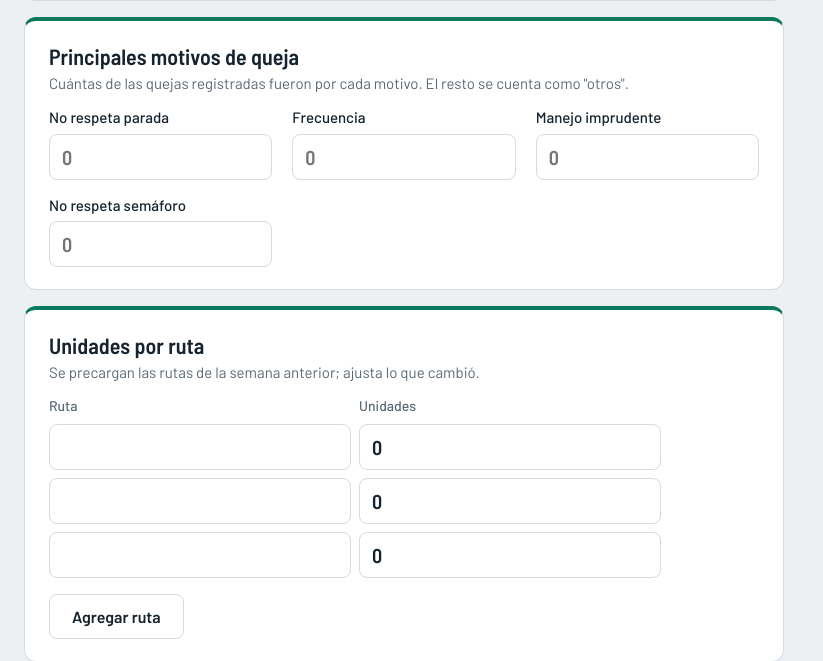
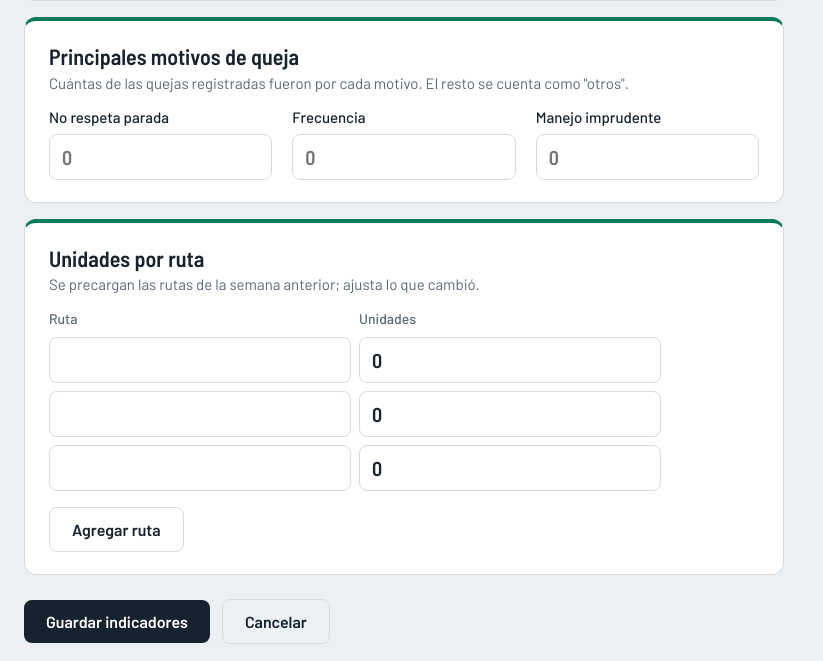
Before and after one commit to nahum0027/indicadores, a Django app: page /capturar/operaciones/ in a window 1280 px wide. Shown: the part 1100-1761 px from the top of the page, without its empty margins (0-823 px from the left). Run offline with Django 5.2, Linux system fonts and the light colour scheme; the visitor is signed in with stand-in values (Sample User, id 1); data that the repository does not hold is empty.

Commit message:
Quitar queja de semáforo

```diff
--- a/core/forms.py
+++ b/core/forms.py
@@ -29,7 +29,7 @@
         ("Personal que se subió a rutas", "", ["sup_rutas", "coord_rutas", "aux_rutas"]),
         ("Call Center", "", ["cc_recibidas", "cc_atendidas", "cc_quejas"]),
         ("Principales motivos de queja", "Cuántas de las quejas registradas fueron por cada motivo. El resto se cuenta como \"otros\".",
-         ["q_parada", "q_frecuencia", "q_imprudente", "q_semaforo"]),
+         ["q_parada", "q_frecuencia", "q_imprudente"]),
     ]
 
     class Meta(ReporteForm.Meta):
@@ -37,7 +37,7 @@
 
     def clean(self):
         datos = super().clean()
-        motivos = sum(datos.get(c) or 0 for c in ("q_parada", "q_frecuencia", "q_imprudente", "q_semaforo"))
+        motivos = sum(datos.get(c) or 0 for c in ("q_parada", "q_frecuencia", "q_imprudente"))
         total = datos.get("cc_quejas") or 0
         if motivos > total:
             self.add_error("cc_quejas", f"La suma de los motivos ({motivos}) no puede ser mayor que el total de quejas.")
--- a/core/management/commands/datos_demo.py
+++ b/core/management/commands/datos_demo.py
@@ -33,7 +33,7 @@
                 unidades_disponibles=disp, unidades_plan=r.randint(165, 172), litros=litros,
                 sup_rutas=r.randint(4, 12), coord_rutas=r.randint(1, 5), aux_rutas=r.randint(6, 18),
                 cc_recibidas=(rec := r.randint(380, 470)), cc_atendidas=int(rec * r.uniform(.86, .97)), cc_quejas=(qq := r.randint(8, 30)), q_parada=(q1 := r.randint(0, qq // 3)), q_frecuencia=(q2 := r.randint(0, qq // 3)),
-                q_imprudente=(q3 := r.randint(0, (qq - q1 - q2) // 2)), q_semaforo=r.randint(0, qq - q1 - q2 - q3),
+                q_imprudente=r.randint(0, (qq - q1 - q2) // 2),
                 tarde=(i == 3)))
             op.rutas.all().delete()
             restantes = disp
--- a/core/models.py
+++ b/core/models.py
@@ -42,7 +42,6 @@
     q_parada = entero("No respeta parada")
     q_frecuencia = entero("Frecuencia")
     q_imprudente = entero("Manejo imprudente")
-    q_semaforo = entero("No respeta semáforo")
 
     class Meta(ReporteBase.Meta):
         verbose_name = "reporte de Operaciones"
@@ -54,7 +53,7 @@
 
     @property
     def quejas_otras(self):
-        return max(self.cc_quejas - (self.q_parada + self.q_frecuencia + self.q_imprudente + self.q_semaforo), 0)
+        return max(self.cc_quejas - (self.q_parada + self.q_frecuencia + self.q_imprudente), 0)
 
     @property
     def cc_atencion(self):
--- a/core/templates/core/dashboard.html
+++ b/core/templates/core/dashboard.html
@@ -209,8 +209,8 @@
     const q = o.quejas_motivos;
     if (!q) vacio("op-quejas");
     else if (q.every(v => !v)) vacio("op-quejas", "Sin quejas esta semana");
-    else barras("op-quejas", ["No respeta parada", "Frecuencia", "Manejo imprudente", "No respeta semáforo", "Otros"],
-                [{label: "Quejas", data: q, backgroundColor: [C.rojo, C.jur, C.negro, C.amarillo, C.gris]}],
+    else barras("op-quejas", ["No respeta parada", "Frecuencia", "Manejo imprudente", "Otros"],
+                [{label: "Quejas", data: q, backgroundColor: [C.rojo, C.jur, C.negro, C.gris]}],
                 {indexAxis: "y", plugins: {legend: {display: false}}, scales: {x: {beginAtZero: true, ticks: {precision: 0}}}});
   },
   administracion() {
--- a/core/views.py
+++ b/core/views.py
@@ -210,7 +210,7 @@
             "cc_recibidas": _serie(op_s, "cc_recibidas"),
             "cc_atendidas": _serie(op_s, "cc_atendidas"),
             "cc_quejas": _serie(op_s, "cc_quejas"),
-            "quejas_motivos": _actual(op, ["q_parada", "q_frecuencia", "q_imprudente", "q_semaforo", "quejas_otras"]),
+            "quejas_motivos": _actual(op, ["q_parada", "q_frecuencia", "q_imprudente", "quejas_otras"]),
             "rutas": {"labels": [r.ruta for r in op.rutas.all()], "data": [r.unidades for r in op.rutas.all()]} if op else None,
         },
         "adm": {
```
Also changed, not shown: core/migrations/0008_quitar_queja_semaforo.py (added).
